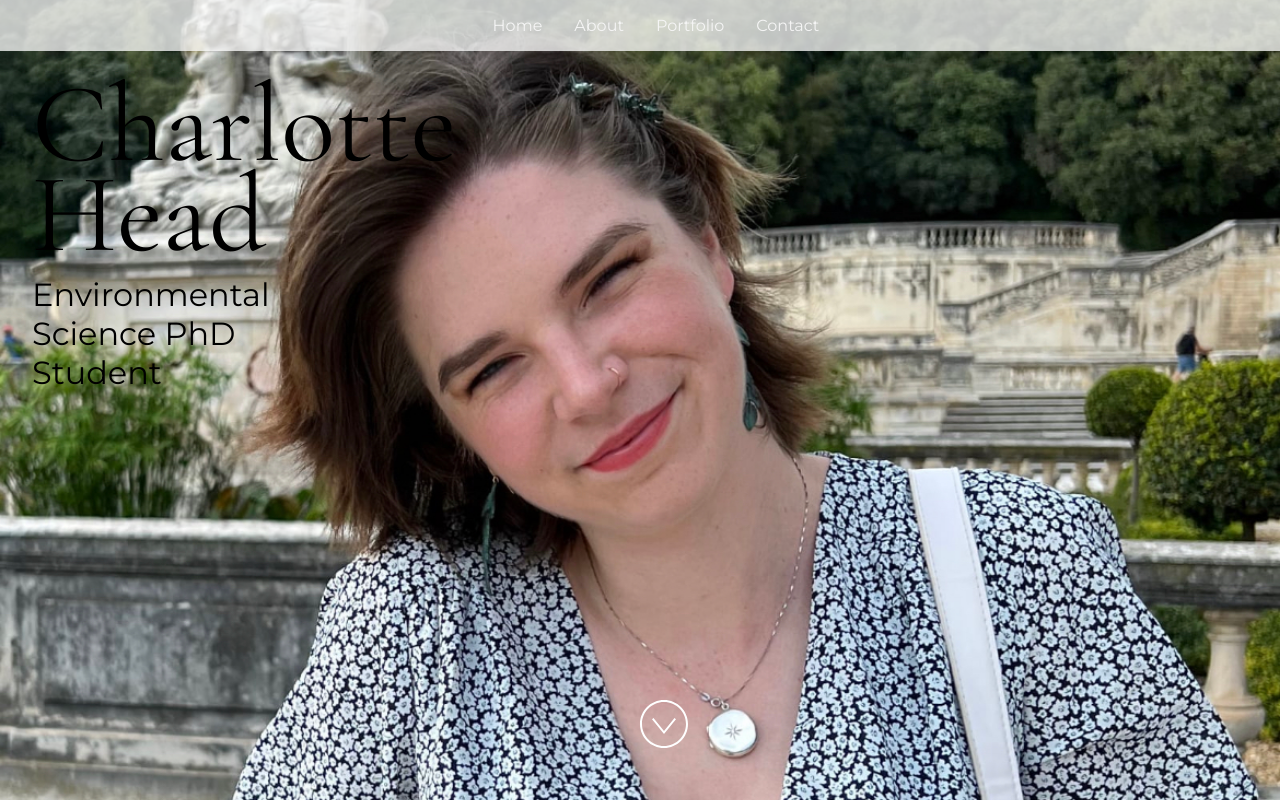
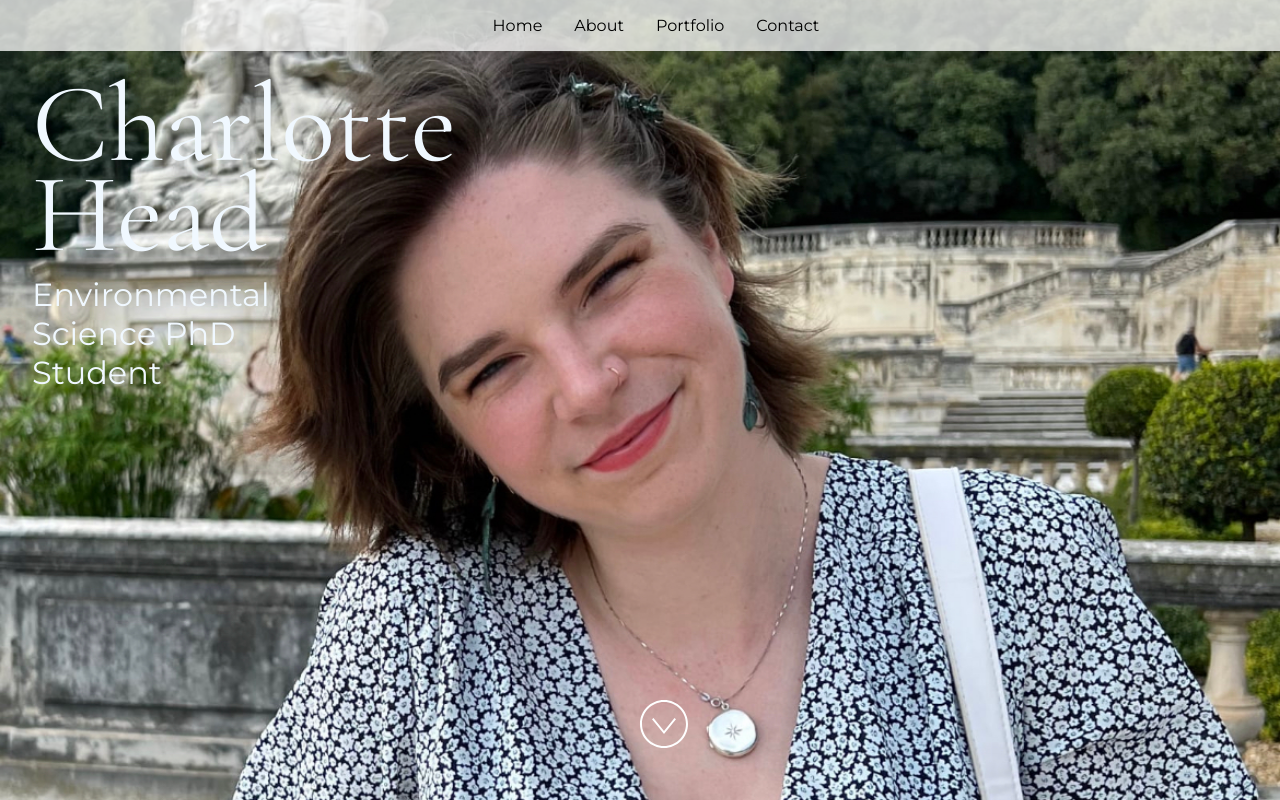
Before and after one commit to charlierose22/portfolio-23, a React (Vite) app: page / in a window 1280 px wide. Built offline with nearby package versions, Linux system fonts and the light colour scheme.

Commit message:
Update colours for h1 and h2.

```diff
--- a/src/styles.css
+++ b/src/styles.css
@@ -51,6 +51,7 @@ h1 {
   font-weight: 400;
   line-height: 0.8;
   margin: 0;
+  color: aliceblue;
 }
 
 h2 {
@@ -58,6 +59,7 @@ h2 {
   font-weight: 400;
   margin: 0;
   padding-top: 1rem;
+  color: aliceblue;
 }
 
 h3 {
@@ -94,12 +96,12 @@ li::marker {
 }
 
 a {
-  color: whitesmoke;
+  color: black;
   text-decoration: none;
 }
 
 a:hover {
-  color: #bed5ff;
+  color: #4e567e;
 }
 
 .container {
```
